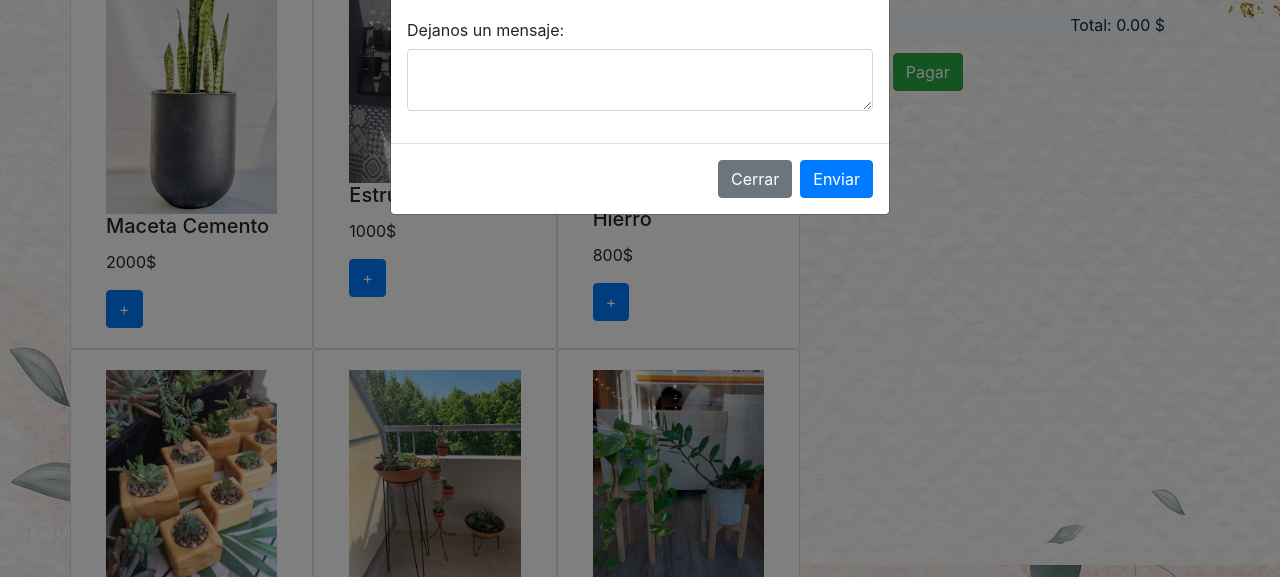
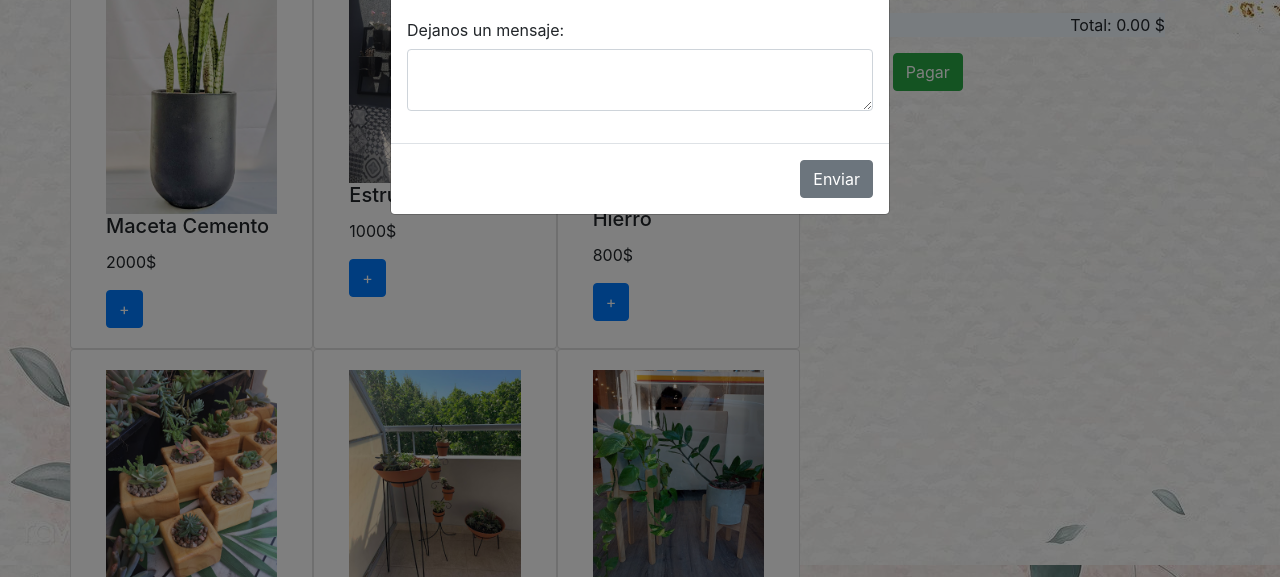
Before and after one commit to JPLiboa/Proyecto-Final-Soplo-de-Vida, a plain HTML site: page index.html in a window 1280 px wide. Both pictures are taken after a click on the button "Pagar". Shown: the part 223-800 px from the top of the page. Drawn offline with nearby package versions, Linux system fonts and the light colour scheme.

Commit message:
Proyecto Final

```diff
--- a/index.html
+++ b/index.html
@@ -66,8 +66,8 @@
         </form>
       </div>
       <div class="modal-footer">
-        <button type="button" class="btn btn-secondary" data-dismiss="modal">Cerrar</button>
-        <button type="button" class="btn btn-primary">Enviar</button>
+        <button type="button" class="btn btn-secondary" data-dismiss="modal">Enviar</button>
+
       </div>
     </div>
   </div>
```
